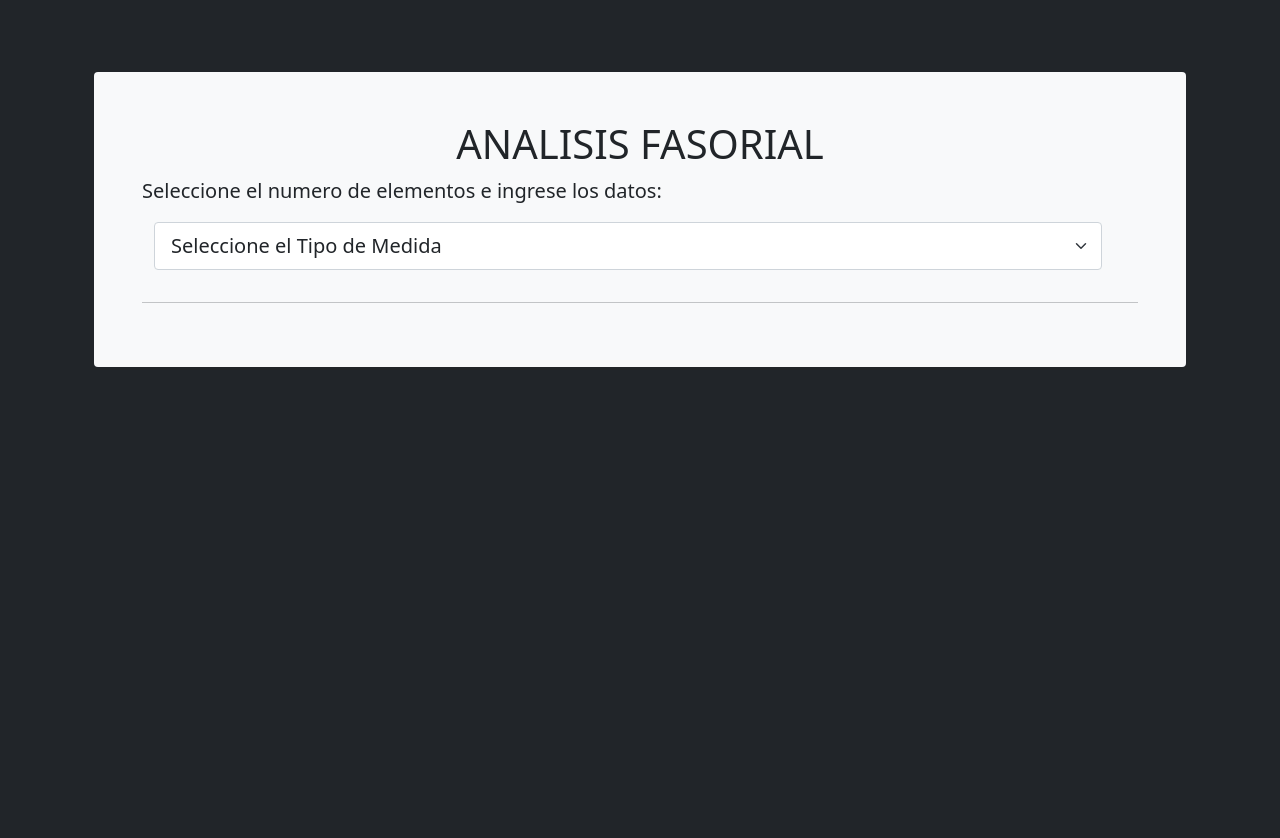
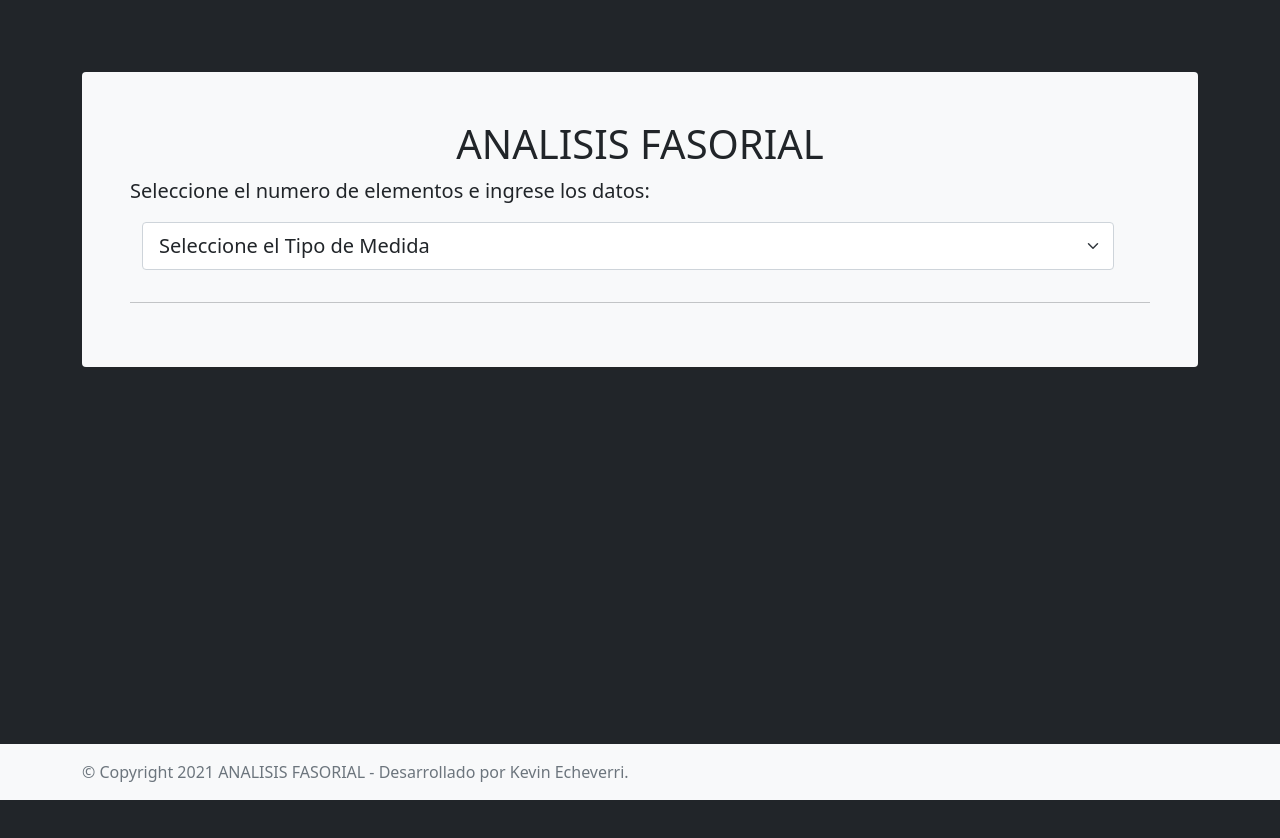
Before and after one commit to ikevin92/analisis_fasorial_react, a React (Create React App) app: page / in a window 1280 px wide. Shown: the top 838 px of the page. Built offline with nearby package versions, Linux system fonts and the light colour scheme.

Commit message:
footer agregado

```diff
--- a/public/index.html
+++ b/public/index.html
@@ -24,11 +24,12 @@
       work correctly both with client-side routing and a non-root public URL.
       Learn how to configure a non-root public URL by running `npm run build`.
     -->
+
     <link href="https://cdn.jsdelivr.net/npm/bootstrap@5.0.0-beta1/dist/css/bootstrap.min.css" rel="stylesheet" integrity="sha384-giJF6kkoqNQ00vy+HMDP7azOuL0xtbfIcaT9wjKHr8RbDVddVHyTfAAsrekwKmP1" crossorigin="anonymous">
     <title>Analisis Fasorial</title>
   </head>
 
-  <body class="container bg-dark">
+  <body class="d-flex flex-column h-100 bg-dark">
     <noscript>You need to enable JavaScript to run this app.</noscript>
     <div id="root"></div>
     <!--
--- a/src/App.jsx
+++ b/src/App.jsx
@@ -5,6 +5,7 @@ import VoltajesForm from './components/VoltajesForm';
 import CorrientesForm from './components/CorrientesForm';
 import CantidadElementos from './components/CantidadElementos';
 import TablaResultados from './components/TablaResultados';
+import Footer from './components/Footer';
 
 
 
@@ -26,9 +27,15 @@ function App () {
     return (
         <>
             {/* <Navbar /> */ }
+            <header>
+
+            </header>
 
 
-            <main className="container ">
+            <main className="flex-shrink-0">
+                <div className="container">
+
+
                     <div className="bg-light p-5 rounded">
                         <h1 className="text-center">ANALISIS FASORIAL</h1>
                         <p className="lead">Seleccione el numero de elementos e ingrese los datos:</p>
@@ -111,8 +118,15 @@ function App () {
                     </div>
 
 
+                </div>
 
             </main>
+
+
+
+            {/* FOOTER */ }
+
+             <Footer />
 
         </>
     );
--- /dev/null
+++ b/src/components/Footer.jsx
@@ -0,0 +1,17 @@
+
+const Footer = () => {
+
+    const date = new Date();
+    const year = date.getFullYear();
+
+    return (
+        <footer class="footer mt-auto py-3 bg-light">
+            <div class="container">
+                <span class="text-muted">&copy; Copyright { year }   ANALISIS FASORIAL - Desarrollado por Kevin Echeverri.</span>
+            </div>
+        </footer>
+
+    );
+};
+
+export default Footer;
--- a/src/index.css
+++ b/src/index.css
@@ -2,3 +2,14 @@ body {
   min-height: 75rem;
   padding-top: 4.5rem;
 }
+/*
+main > .container {
+  padding: 60px 15px 0;
+} */
+
+footer {
+    position: fixed;
+    /* height: 10; */
+    bottom: 0;
+    width: 100%;
+}
```
Also changed, not shown: 1 other file (tests, documents, lock files or other folders). Lines whose indentation alone changed are shown as unchanged.
